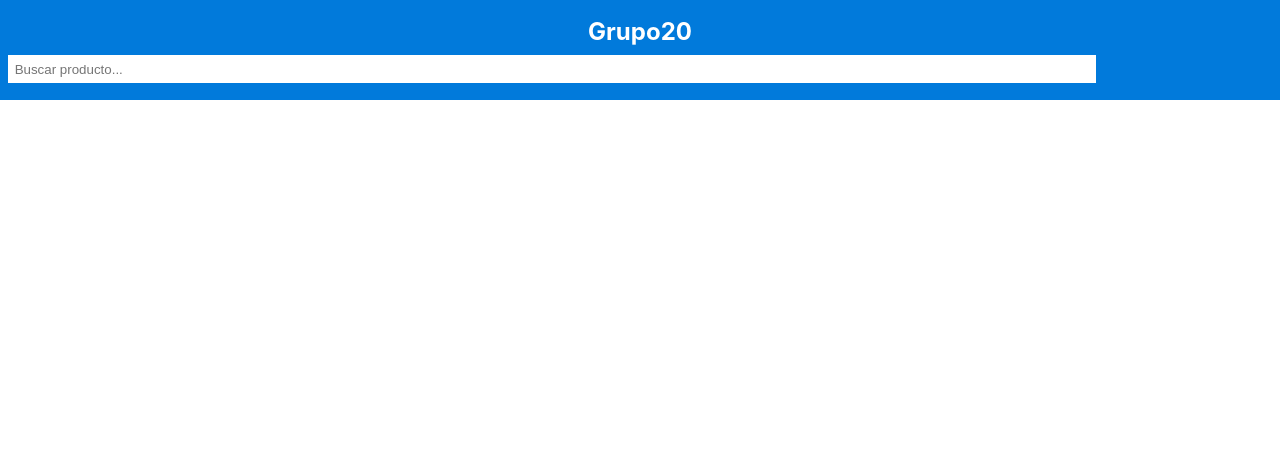
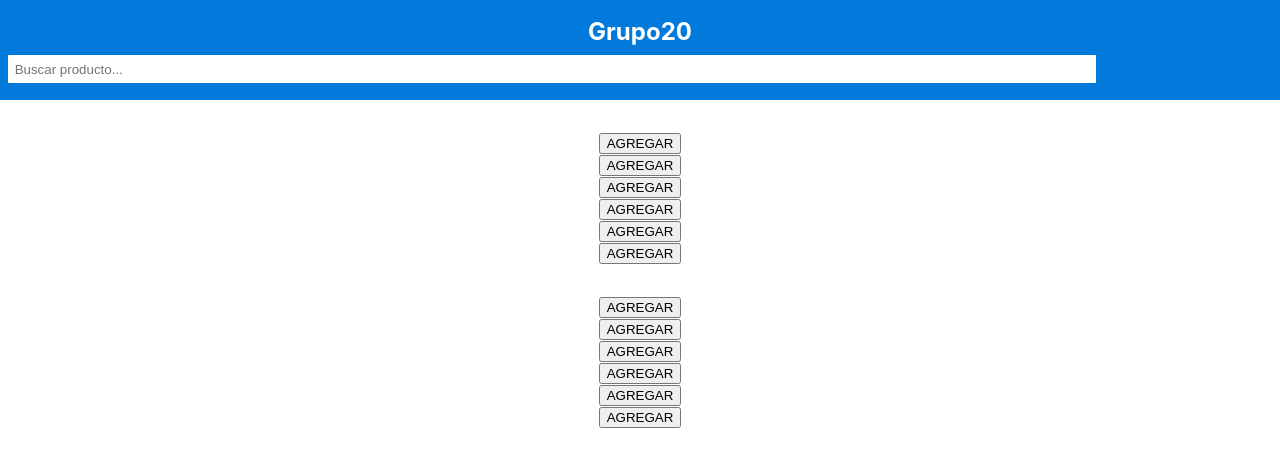
Before and after one commit to No-Country/C2-G20, a React (Create React App) app in the folder frontend/: page / in a window 1280 px wide. Shown: the top 466 px of the page. Built offline with nearby package versions, Linux system fonts and the light colour scheme; some icons are missing.

Commit message:
creado los boxes para el retail

```diff
--- a/frontend/src/components/Retail/index.js
+++ b/frontend/src/components/Retail/index.js
@@ -1,9 +1,32 @@
-import { Icon } from "@iconify/react"
+import { Icon } from "@iconify/react";
 
 export default function Header() {
   return (
     <div className="retail-box-container">
-
+      <div className="retail-box">
+        <div className="retail-box-image"></div>
+        <button className="retail-box-button">AGREGAR</button>
+      </div>
+      <div className="retail-box">
+        <div className="retail-box-image"></div>
+        <button className="retail-box-button">AGREGAR</button>
+      </div>
+      <div className="retail-box">
+        <div className="retail-box-image"></div>
+        <button className="retail-box-button">AGREGAR</button>
+      </div>
+      <div className="retail-box">
+        <div className="retail-box-image"></div>
+        <button className="retail-box-button">AGREGAR</button>
+      </div>
+      <div className="retail-box">
+        <div className="retail-box-image"></div>
+        <button className="retail-box-button">AGREGAR</button>
+      </div>
+      <div className="retail-box">
+        <div className="retail-box-image"></div>
+        <button className="retail-box-button">AGREGAR</button>
+      </div>
     </div>
-  )
+  );
 }
```
